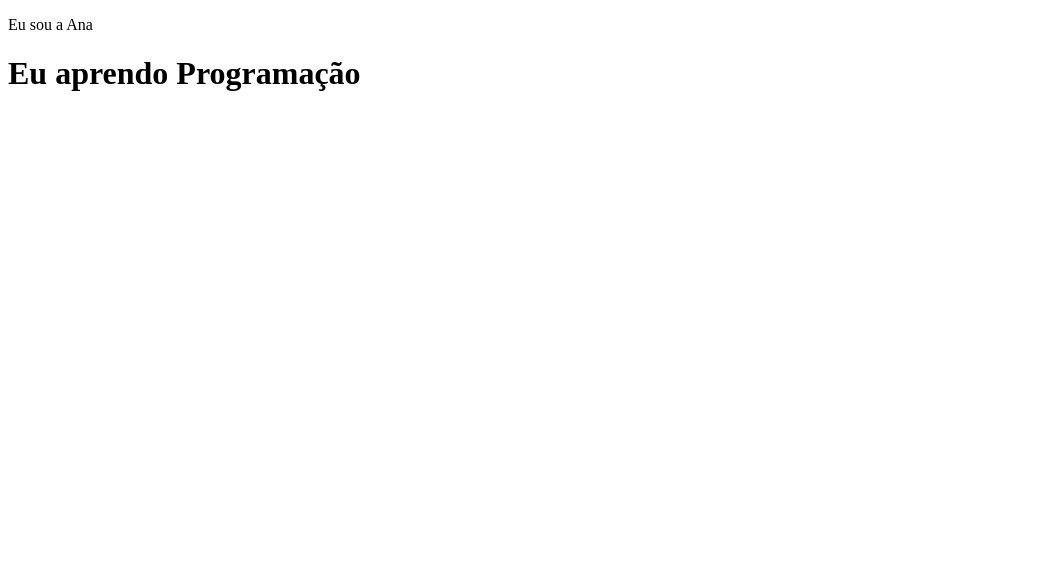
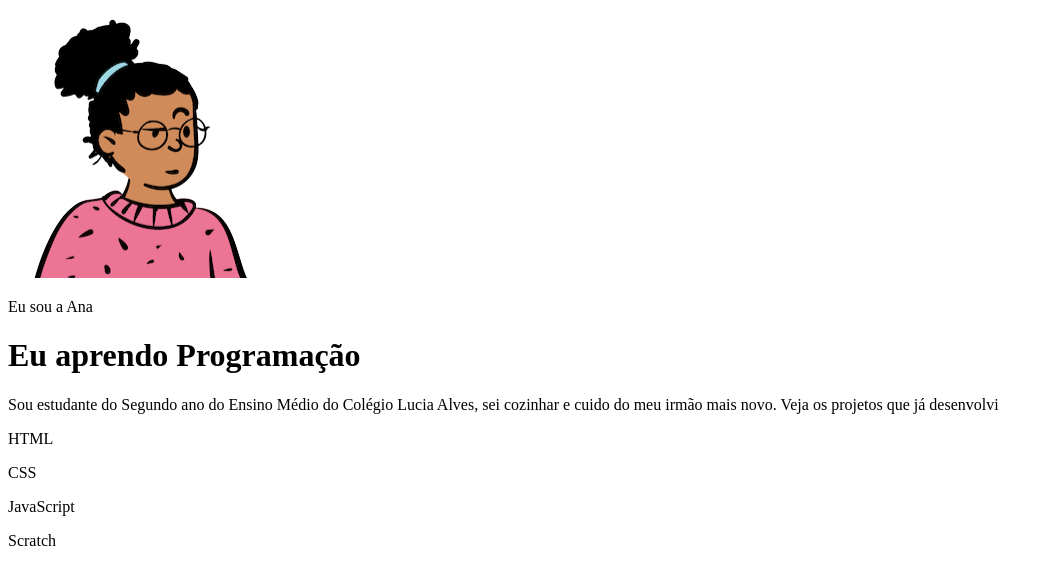
Before and after one commit to ananunes17/Portifolio, a plain HTML site: page index.html in a window 1280 px wide. Shown: the whole page, without its empty margins (0-1053 px from the left). Drawn offline with Linux system fonts and the light colour scheme.

Commit message:
Add files via upload

```diff
--- a/index.html
+++ b/index.html
@@ -7,7 +7,20 @@
     <link rel="stylesheet" href="style.css">
 </head>
 <body>
+    <header class="container">
+ <img src="avatar-perfil.png" alt="avatar da Ana">
  <p>Eu sou a Ana</p>
  <h1>Eu aprendo Programação</h1>
+ <p>Sou estudante do Segundo ano do Ensino Médio
+    do Colégio Lucia Alves, sei cozinhar e cuido do
+    meu irmão mais novo.
+    Veja os projetos que já desenvolvi</p>
+    <div>
+     <p>HTML</p>
+     <p>CSS</p>
+     <p>JavaScript</p>
+     <p>Scratch</p>
+    </div>
+   </header>
 </body>
 </html>
```
Also changed, not shown: avatar-perfil.png (added), projeto-1.png (added), projeto-2.png (added), projeto-3.png (added), 1 other file.
